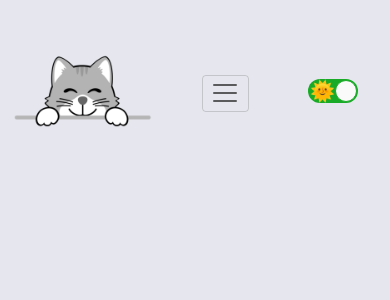
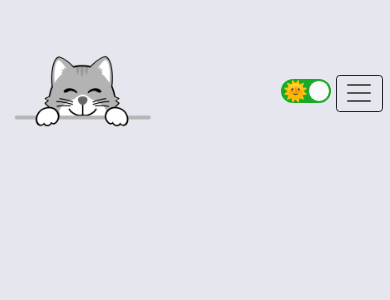
Before and after one commit to MiIos1988/Portfolio-react, a React (Create React App) app: page / in a window 390 px wide. Shown: the top 300 px of the page. Built offline with nearby package versions, Linux system fonts and the light colour scheme.

Commit message:
Finished Navbar component, finished responsive

```diff
--- a/src/components/NavbarComponent/NavbarComponent.jsx
+++ b/src/components/NavbarComponent/NavbarComponent.jsx
@@ -11,7 +11,6 @@ const NavbarComponent = () => {
                 <Navbar.Brand className="logo " href="#home">
                     <img src={logoImg} alt="" />
                 </Navbar.Brand>
-        <Navbar.Toggle aria-controls="basic-navbar-nav" />
                 <Navbar.Collapse id="basic-navbar-nav ">
                     <Nav className="ms-auto justify-content-center navLink">
                         <Nav.Link className="mx-2 px-3 " href="#home">
@@ -31,7 +30,11 @@ const NavbarComponent = () => {
                         </Nav.Link>
                     </Nav>
                 </Navbar.Collapse>
-        <DayNightComponent/>
+                <div className="d-flex align-items-center">
+
+                    <DayNightComponent />
+                    <Navbar.Toggle aria-controls="basic-navbar-nav" />
+                </div>
             </Container>
         </Navbar>
     );
--- a/src/components/NavbarComponent/component/DayNightcomponent.jsx
+++ b/src/components/NavbarComponent/component/DayNightcomponent.jsx
@@ -3,21 +3,20 @@ import Toggle from 'react-toggle';
 import 'react-toggle/style.css';
 
 const DayNightComponent = () => {
-    const [isChecked, setIsChecked] = useState(true);
-    const [background, setBackground] = useState("#212529");
-    const [color, setColor] = useState("#e6e7ee ");
-    const [filterInvert, setFilterInvert] = useState(0);
+  const [isChecked, setIsChecked] = useState(true);
+  const [background, setBackground] = useState("#212529");
+  const [color, setColor] = useState("#e6e7ee ");
+  const [filterInvert, setFilterInvert] = useState(100);
 
   const handleChange = () => {
-      console.log(isChecked)
+    console.log(isChecked)
     setIsChecked(!isChecked);
-    setBackground(isChecked ? "#e6e7ee ": "#212529")
+    setBackground(isChecked ? "#e6e7ee " : "#212529")
     setColor(isChecked ? "#212529" : "#e6e7ee")
     setFilterInvert(!isChecked ? 100 : 0)
     document.documentElement.style.setProperty('--text-color', color);
     document.documentElement.style.setProperty('--background-color', background);
     document.documentElement.style.setProperty('--filter-invert', filterInvert);
-    console.log(filterInvert)
 
   };
 
--- a/src/components/NavbarComponent/navbar.scss
+++ b/src/components/NavbarComponent/navbar.scss
@@ -17,44 +17,60 @@
         }
     }
 
-  // .active {
-  //   box-shadow: 0 0 20px rgba(155, 155, 155, .5),
-  //     inset 0 0 10px rgba(85, 85, 85, 0.5);
-  //   // transform: translateY(2px);
-  //   background-color: white;
-  // }
+    .logo {
+        background-color: none !important;
 
-  .logo {
-    background-color:none !important;
-    img{
+        img {
 
             width: 150px !important;
         }
     }
-  .dayNight{
+
+    .dayNight {
         padding: 8px 20px;
-    margin:  0 5px;
+        margin: 0 5px;
 
         span {
             font-size: 2rem;
         }
-    .night{
+
+        .night {
             position: absolute;
             top: 5px;
             right: -10px;
         }
-    .day{
+
+        .day {
             position: absolute;
             top: 5px;
             right: -5px;
         }
     }
-  .navbar-toggler-icon{
-    filter: invert(var(--filter-invert)) sepia(100%) saturate(0%) hue-rotate(50deg) brightness(100%) contrast(101%);
+
+    .navbar-toggler-icon {
+        filter: invert(var(--filter-invert)) sepia(100%) saturate(0%) hue-rotate(50deg) brightness(100%) contrast(101%) !important;
     }
-  .navbar-toggler{
+
+    .navbar-toggler {
         font-size: 2rem;
-    filter: hue-rotate(180deg);
+        border: 1px solid var(--text-color) !important;
     }
 
 }
+
+@media (max-width: 992px) {
+    .navbarAll {
+        .navLink a {
+            font-size: 1.8rem;
+            padding: 0.8rem 1rem !important;
+        }
+    }
+}
+
+@media (max-width: 576px) {
+    .navbarAll {
+        .dayNight {
+            padding: 0;
+        }
+    }
+}
--- a/src/index.scss
+++ b/src/index.scss
@@ -7,6 +7,7 @@
   --text-color: #212529;
   --filter-invert: 0;
 }
+
 * {
   box-sizing: border-box;
   margin: 0;
```
Also changed, not shown: 1 other file (tests, documents, lock files or other folders). Lines whose indentation alone changed are shown as unchanged.
